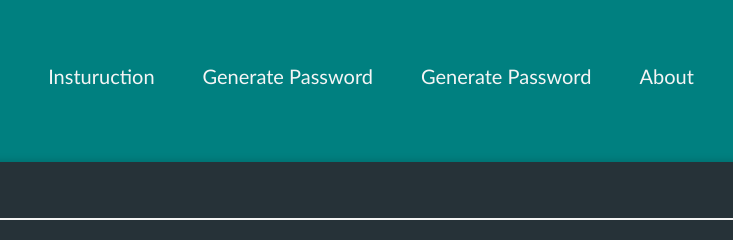
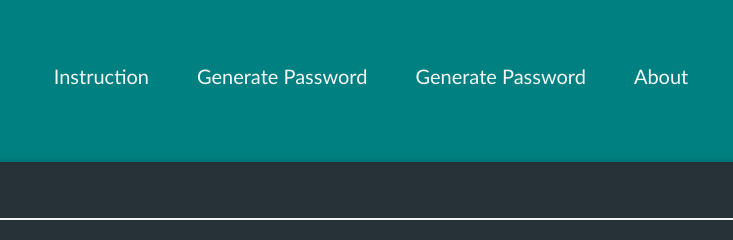
Before and after one commit to BrxwnSugxr/Password-Generator-with-javascript, a plain HTML site: page index.html in a window 1280 px wide. Shown: the top 240 px of the page, 269-1002 px from the left. Drawn offline with Linux system fonts and the light colour scheme.

Commit message:
spelling for nav

```diff
--- a/index.html
+++ b/index.html
@@ -6,13 +6,12 @@
     <title>Password Generator</title>
     <link rel="stylesheet" href="./Assets/css/reset.css" />
     <link rel="stylesheet" href="./Assets/css/index.css" />
-
   </head>
   <body>
     <header>
       <nav>
         <ul>
-          <li><a href="#Howto">Insturuction</a></li>
+          <li><a href="#Howto">Instruction</a></li>
           <li><a href="#generatePwd">generate password</a></li>
           <li><a href="#pwHistory">generate password</a></li>
           <li><a href="#about">about</a></li>
```
